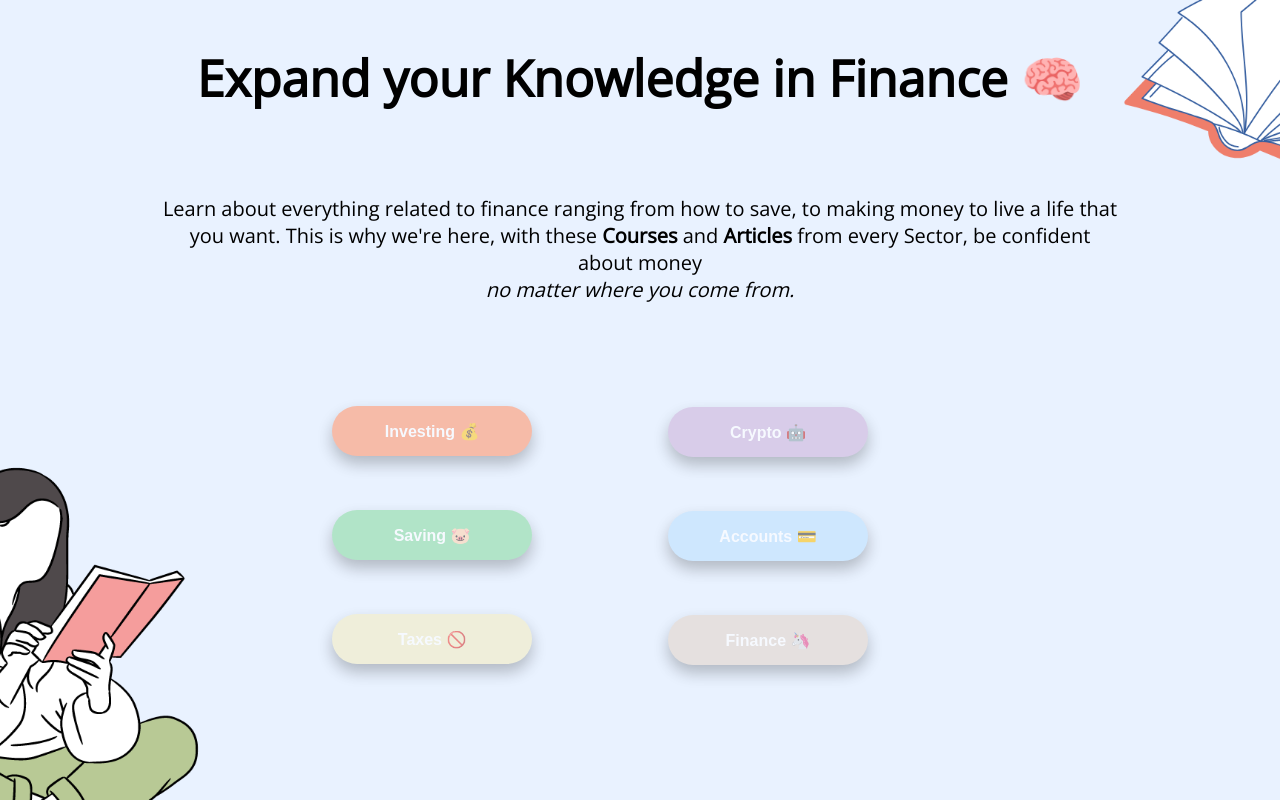
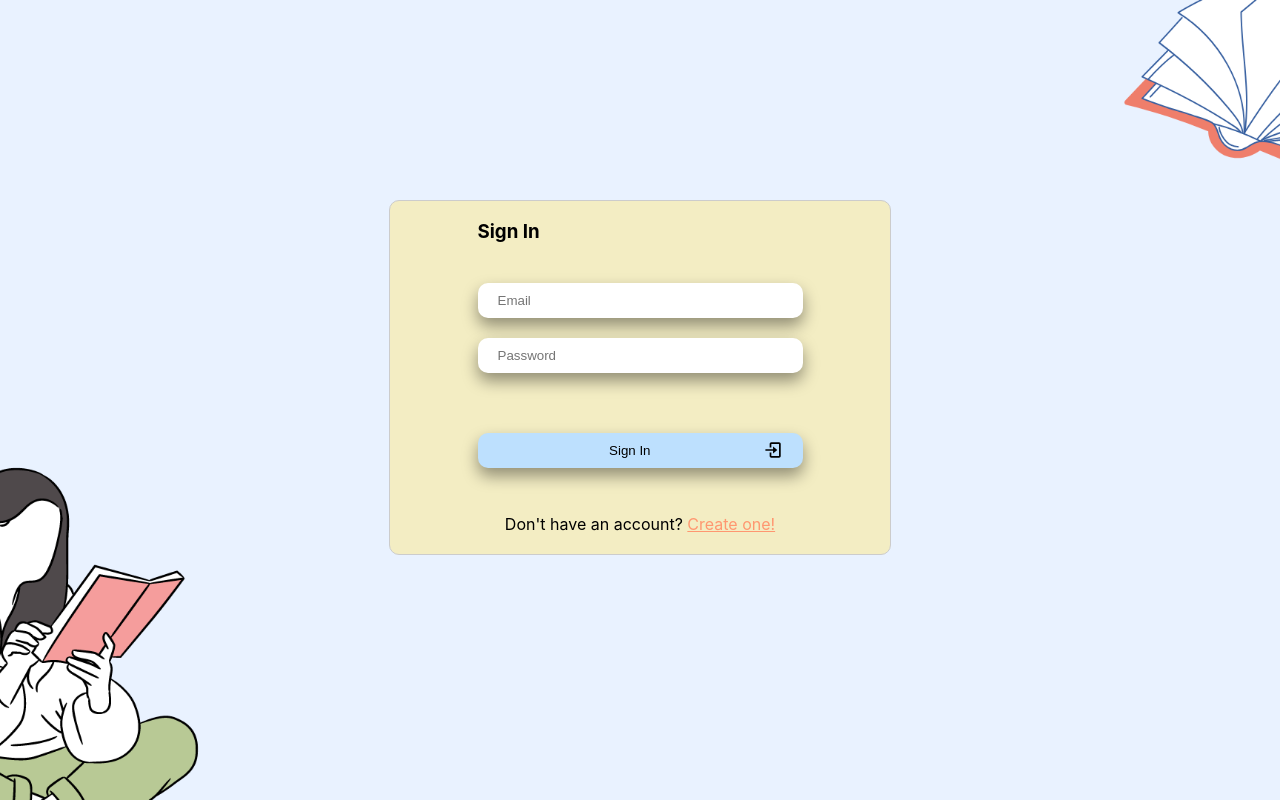
Before and after one commit to Uniinvesting/Articles, a React (Create React App) app: page / in a window 1280 px wide. Built offline with nearby package versions, Linux system fonts and the light colour scheme.

Commit message:
Sign in works with hard-coded email

```diff
--- a/package.json
+++ b/package.json
@@ -11,6 +11,7 @@
     "react-icons": "^4.4.0",
     "react-router-dom": "^6.3.0",
     "react-scripts": "5.0.1",
+    "reactstrap": "^9.1.3",
     "web-vitals": "^2.1.4"
   },
   "scripts": {
--- a/src/App.js
+++ b/src/App.js
@@ -9,14 +9,14 @@ function App() {
   return (
     <div>
       <link rel="preconnect" href="https://fonts.googleapis.com" />
-      <link rel="preconnect" href="https://fonts.gstatic.com" crossorigin />
+      <link rel="preconnect" href="https://fonts.gstatic.com" crossOrigin="true" />
       <link href="https://fonts.googleapis.com/css2?family=Open+Sans&family=Ubuntu:ital,wght@1,700&display=swap" rel="stylesheet"></link>
       <Router>
         <Routes>
-          <Route path="/" element={<div><Home /></div>} />
+          <Route path="/" element={<div><Signin /></div>} />
+          <Route path="/sign-up" element={<div><SignOut /></div>} />
+          <Route path="/home" element={<div><Home /></div>} />
           <Route path='/invest-articles' element={<div><InvestingPage /></div>} />
-          <Route path="/sign-in" element={<div><Signin /></div>} />
-          <Route path="/sign-up" element={<div><SignOut /></div>} />
         </Routes>
       </Router>
     </div>
--- a/src/ext_css/Signin-create-account.css
+++ b/src/ext_css/Signin-create-account.css
@@ -63,6 +63,7 @@
     width: 100%;
     height: 100%;
     border: 0;
+    cursor: pointer;
 }
 .button-container:hover {
     background-color: var(--color2);
@@ -75,3 +76,10 @@
     position: relative;
     right: 20px;
 }
+p {
+    text-align: center;
+}
+a {
+    text-decoration: underline;
+    color: var(--color1);
+}
--- a/src/pages/SignOut.js
+++ b/src/pages/SignOut.js
@@ -1,6 +1,6 @@
 import React from 'react'
 import "../ext_css/Signin-create-account.css"
-import {BiLogIn} from "react-icons/bi"
+import {BsCloudPlus} from "react-icons/bs"
 
 function create() {
   // If "password" and "confirm password" fields match, create account
@@ -20,8 +20,9 @@ const SignOut = () => {
       <input className="textbox" type="password" placeholder="Confirm Password" />
       <div className="button-container">
         <input className="button" type="button" onClick={() => {create()}} value="Create Account" />
-        <BiLogIn className="icon" />
+        <BsCloudPlus className="icon" size={22}/>
       </div>
+      <p>Already have an account? <a href="/">Log in!</a></p>
     </div>
   )
 }
--- a/src/pages/Signin.js
+++ b/src/pages/Signin.js
@@ -1,14 +1,34 @@
-import React from 'react'
+import React, { useState } from 'react'
+import { Input } from "reactstrap"
 import "../ext_css/Signin-create-account.css"
 import {BiLogIn} from "react-icons/bi"
 
 const Signin = () => {
+  const[email, setEmail] = useState("");
+  const[password, setPassword] = useState("");
+
+  const signinEvent = () => {
+    if (email === "") {
+      alert("Please type your username and password");
+    }
+    else if (email === "seanwaterloo2997@gmail.com" && password === "12341234") {
+      window.location = "/home";
+    }
+    else {
+      alert("Username or password incorrect!");
+    }
+  }
+
   return (
     <div className="panel">
       <h3>Sign In</h3>
-      <input className="textbox" type="email" placeholder="Email" />
-      <input className="textbox" type="password" placeholder="Password" />
-      <div className="button-container"><input className="button" type="button" onClick={() => {console.log("Yes")}} value="Sign In" /><BiLogIn className="icon" /></div>
+      <Input className="textbox" name="email" type="email" onChange={(e) => setEmail(e.target.value)} placeholder="Email" />
+      <Input className="textbox" name="password" type="password" onChange={(e) => setPassword(e.target.value)} placeholder="Password" />
+      <div className="button-container">
+        <Input className="button" name="signin" type="button" onClick={signinEvent} value="Sign In" />
+        <BiLogIn className="icon" size={22}/>
+      </div>
+      <p>Don't have an account? <a href="/sign-up">Create one!</a></p>
     </div>
   )
 }
```
Also changed, not shown: 1 other file (tests, documents, lock files or other folders).
